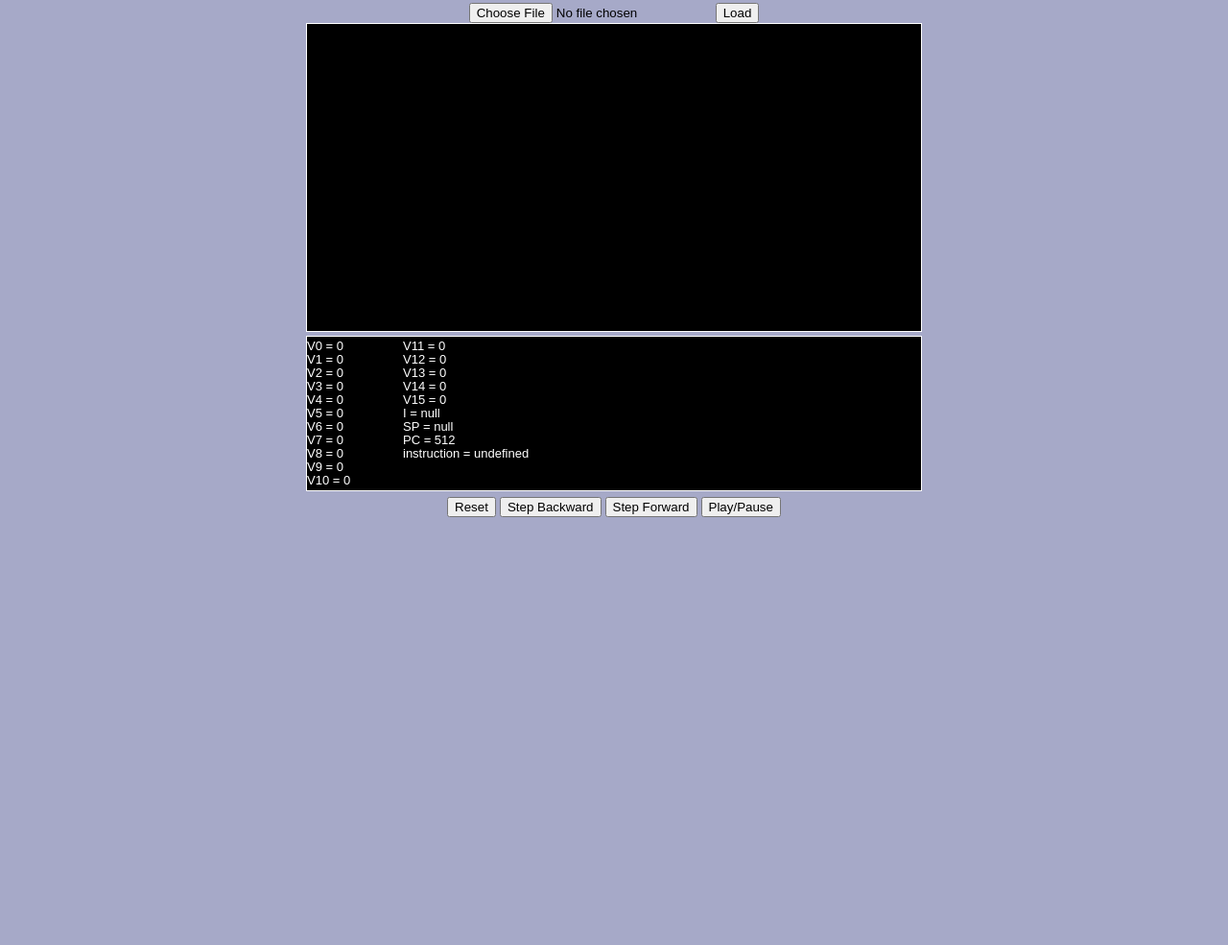
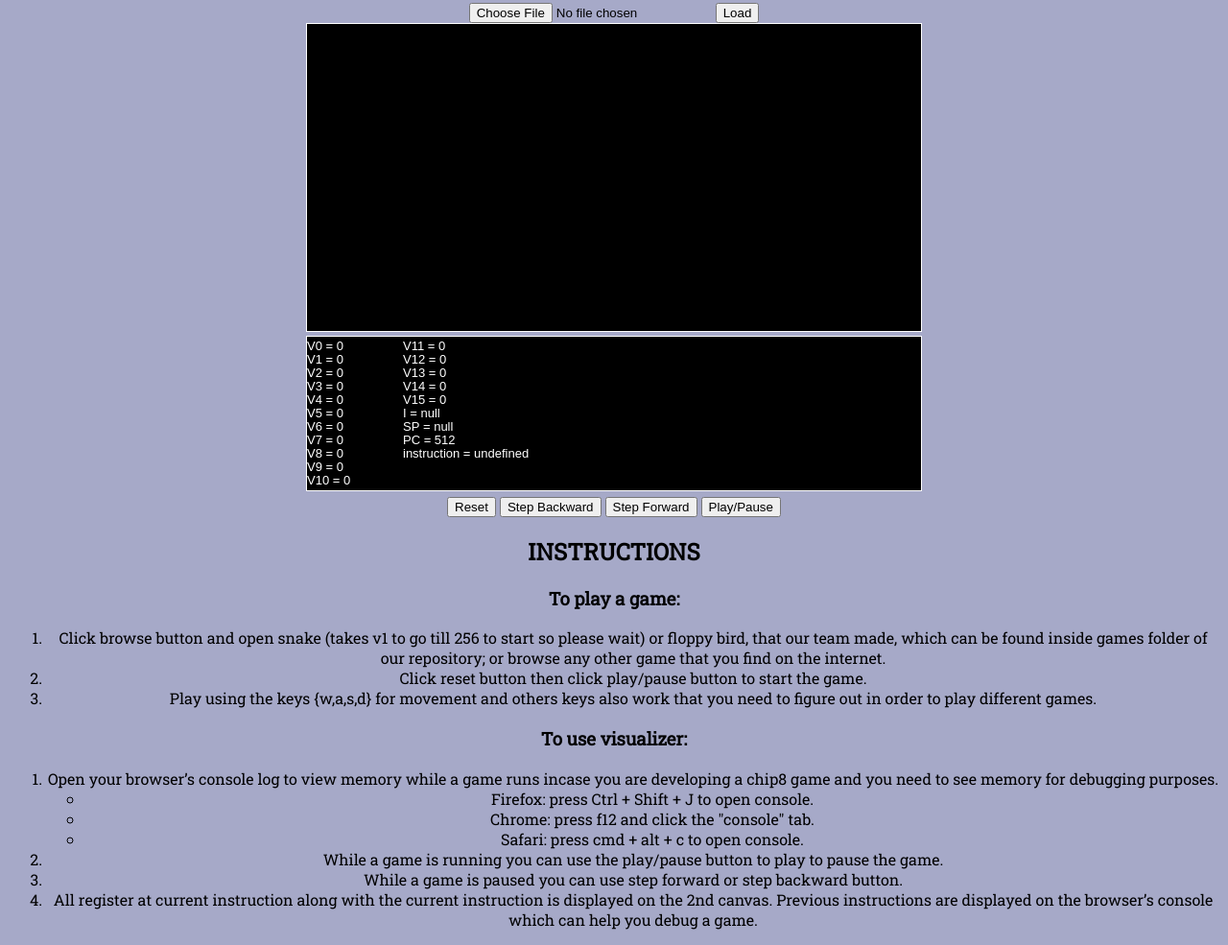
Before and after one commit to zubayerkader/Chip8-emulator-and-game, a website: page index.html in a window 1280 px wide. Shown: the part 137-1122 px from the top of the page at 96% size. Before the commit the page ends 800 px from the top, so only its background shows below. Drawn offline with Linux system fonts and the light colour scheme.

Commit message:
added instructions in index.html

```diff
--- a/HowToRun.txt
+++ b/HowToRun.txt
@@ -1,9 +1,9 @@
 Open index.html with chrome or firefox or safari
 
 To play a game:
-1. click browse button and open snake (takes v1 to go till 256 to start so please wait) or floppy bird, that our team made, which can be found inside games folder of our repository; or browse any other game that you find on the internet.
-2. click reset button then click play/pause button to start the game.
-3. play using the keys {w,a,s,d} for movement and others keys also work that you need to figure out in order to play different games.
+1. Click browse button and open snake (takes v1 to go till 256 to start so please wait) or floppy bird, that our team made, which can be found inside games folder of our repository; or browse any other game that you find on the internet.
+2. Click reset button then click play/pause button to start the game.
+3. Play using the keys {w,a,s,d} for movement and others keys also work that you need to figure out in order to play different games.
 
 To use visualizer:
 1. Open your browser’s console log to view memory while a game runs incase you are developing a chip8 game and you need to see memory for debugging purposes. If you are using Firefox press Ctrl + Shift + J to open console. If you are using chrome press f12 and click the "console" tab. If you are using safari press cmd + alt + c to open console.
--- a/index.html
+++ b/index.html
@@ -4,14 +4,12 @@
         <meta charset="utf-8">
         <link href="https://fonts.googleapis.com/css?family=Roboto+Slab" rel="stylesheet">
         <link href="styles/style.css" rel="stylesheet" type="text/css">
-        <title>CMPT 276</title>
-		<style>
-			body {  background-color: #A6A9C8;		}
-
-		</style>
+        <title>CMPT 276 - Team 12 - Chip8</title>
+		<style>	body { background-color: #A6A9C8; } </style>
 
     </head>
-    <center><body>
+    <center>
+        <body>
 
     		<h1>TEAM 12</h1>
     		<h2>CHIP-8 EMULATOR</h2>
@@ -40,10 +38,49 @@
             <!-- <input type="button" onclick="chip8.run()" value="Run"> -->
             <input type="button" onclick="playPause()" value="Play/Pause">
 
+            <h2>INSTRUCTIONS</h2>
+
+            <h3>To play a game:</h3>
+
+            <ol type="1">
+                <li>
+                    Click browse button and open snake (takes v1 to go till 256 to start so please wait) or floppy bird, that our team made, which can be found inside games folder of our repository; or browse any other game that you find on the internet.
+                </li>
+                <li>
+                    Click reset button then click play/pause button to start the game.
+                </li>
+                <li>
+                    Play using the keys {w,a,s,d} for movement and others keys also work that you need to figure out in order to play different games.
+                </li>
+            </ol>
+
+            <h3>To use visualizer:</h3>
+
+            <ol type="1">
+                <li>
+                    Open your browser’s console log to view memory while a game runs incase you are developing a chip8 game and you need to see memory for debugging purposes.
+                    <ul>
+                        <li>Firefox: press Ctrl + Shift + J to open console.</li>
+                        <li>Chrome: press f12 and click the "console" tab. </li>
+                        <li>Safari: press cmd + alt + c to open console.</li>
+                    </ul>
+                </li>
+                <li>
+                    While a game is running you can use the play/pause button to play to pause the game.
+                </li>
+                <li>
+                    While a game is paused you can use step forward or step backward button.
+                </li>
+                <li>
+                    All register at current instruction along with the current instruction is displayed on the 2nd canvas. Previous instructions are displayed on the browser’s console which can help you debug a game.
+                </li>
+            </ol>
+
             <script src= "scripts/lodash.js"></script>
             <script src = "scripts/chip8.js"></script>
             <script src = "scripts/render.js"></script>
             <script src = "scripts/main.js"></script>
 
-    </body></center>
+        </body>
+    </center>
 </html>
```
Lines whose indentation alone changed are shown as unchanged.
